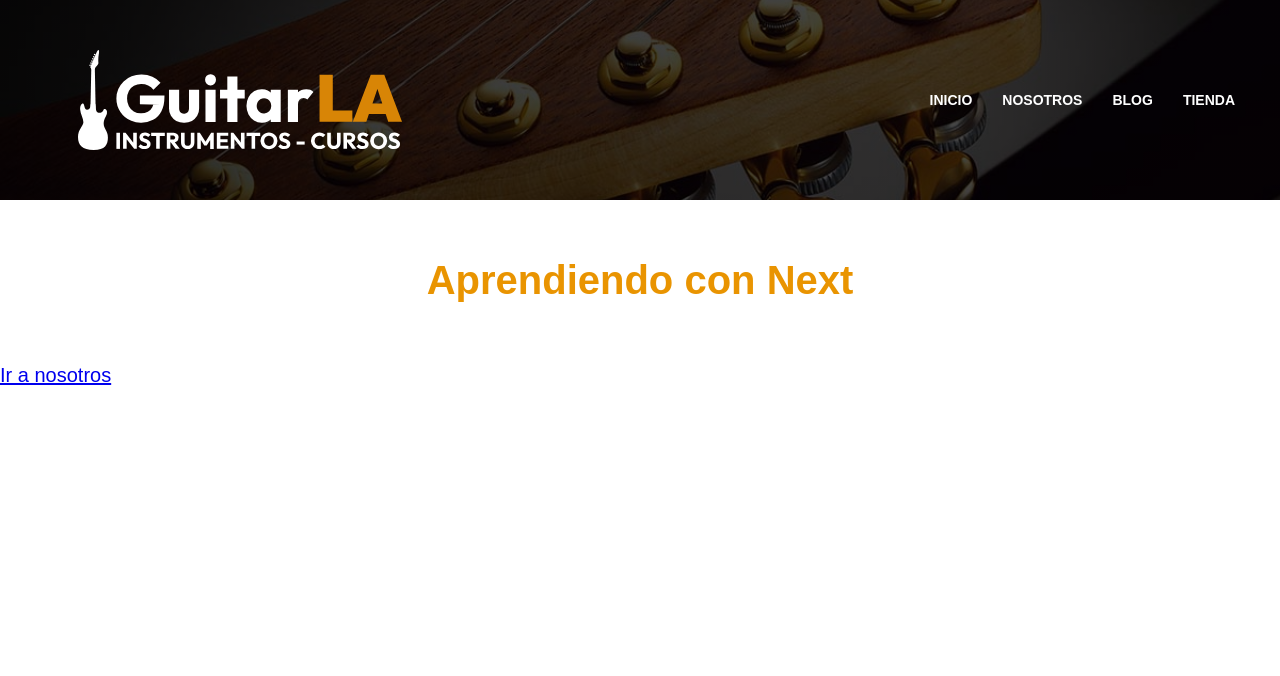
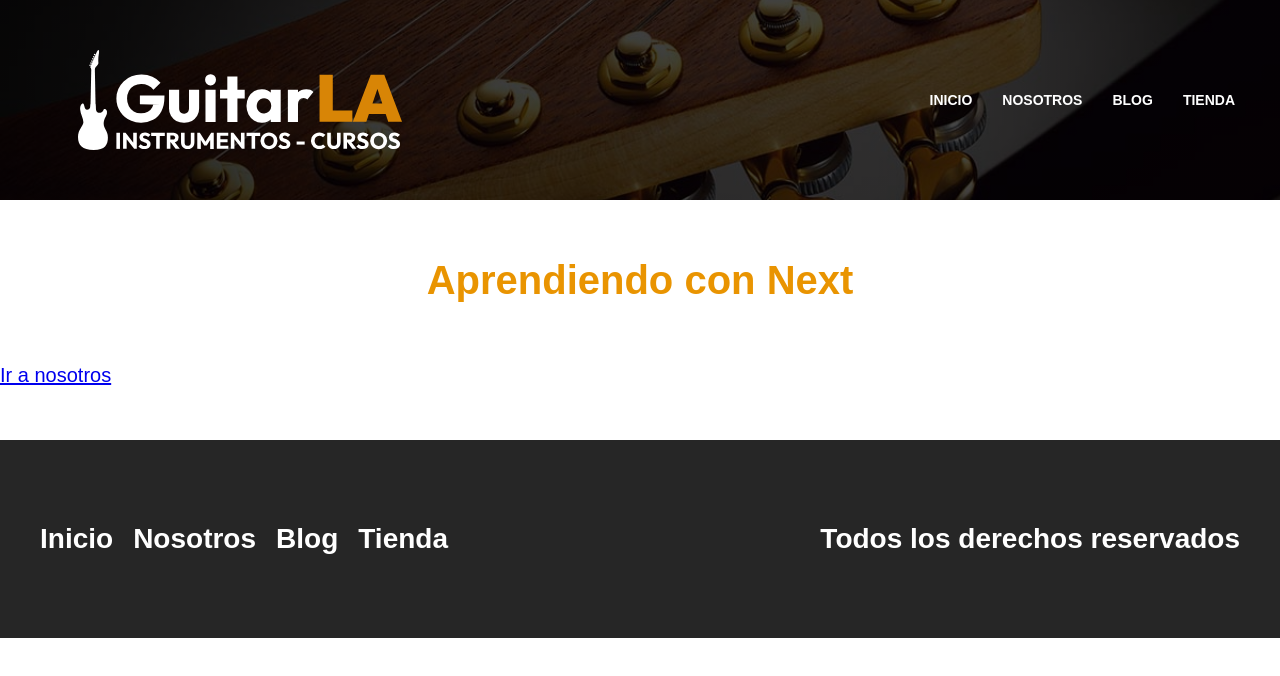
Before and after one commit to JeanBayer/guitarla_next_practice, a Next.js app: page / in a window 1280 px wide. Shown: the top 676 px of the page. Built offline with nearby package versions, Linux system fonts and the light colour scheme.

Commit message:
footer added

```diff
--- /dev/null
+++ b/components/Footer.js
@@ -0,0 +1,21 @@
+import React from "react";
+import Link from "next/link";
+import styles from "../styles/Footer.module.css";
+
+const Footer = () => {
+  return (
+    <footer className={styles.footer}>
+      <div className={`contenedor ${styles.contenido}`}>
+        <nav className={styles.navegacion}>
+          <Link href="/">Inicio</Link>
+          <Link href="/nosotros">Nosotros</Link>
+          <Link href="/blog">Blog</Link>
+          <Link href="/tienda">Tienda</Link>
+        </nav>
+        <p className={styles.copyright}>Todos los derechos reservados</p>
+      </div>
+    </footer>
+  );
+};
+
+export default Footer;
--- a/components/Layout.js
+++ b/components/Layout.js
@@ -1,5 +1,6 @@
 import Head from "next/head";
 import Header from "./Header";
+import Footer from "./Footer";
 
 const Layout = ({ children, pagina }) => {
   return (
@@ -10,6 +11,7 @@
       </Head>
       <Header />
       {children}
+      <Footer />
     </div>
   );
 };
--- /dev/null
+++ b/styles/Footer.module.css
@@ -0,0 +1,45 @@
+.footer {
+    background-color: var(--negro);
+    padding: 5rem 0;
+    margin-top: 5rem;
+}
+
+@media (min-width:768px) {
+    .contenido {
+        display: flex;
+        justify-content: space-between;
+    }
+
+}
+
+.navegacion {
+    display: flex;
+    flex-direction: column;
+    align-items: center;
+}
+
+@media (min-width:768px) {
+    .navegacion {
+        flex-direction: row;
+        gap: 2rem;
+    }
+
+}
+
+.navegacion a {
+    font-size: 2.8rem;
+    color: var(--blanco);
+    text-decoration: none;
+    font-weight: 700;
+}
+
+.navegacion a:hover {
+    color: var(--primary);
+}
+
+.copyright {
+    font-size: 2.8rem;
+    color: var(--blanco);
+    font-weight: 700;
+    text-align: center;
+}
```
